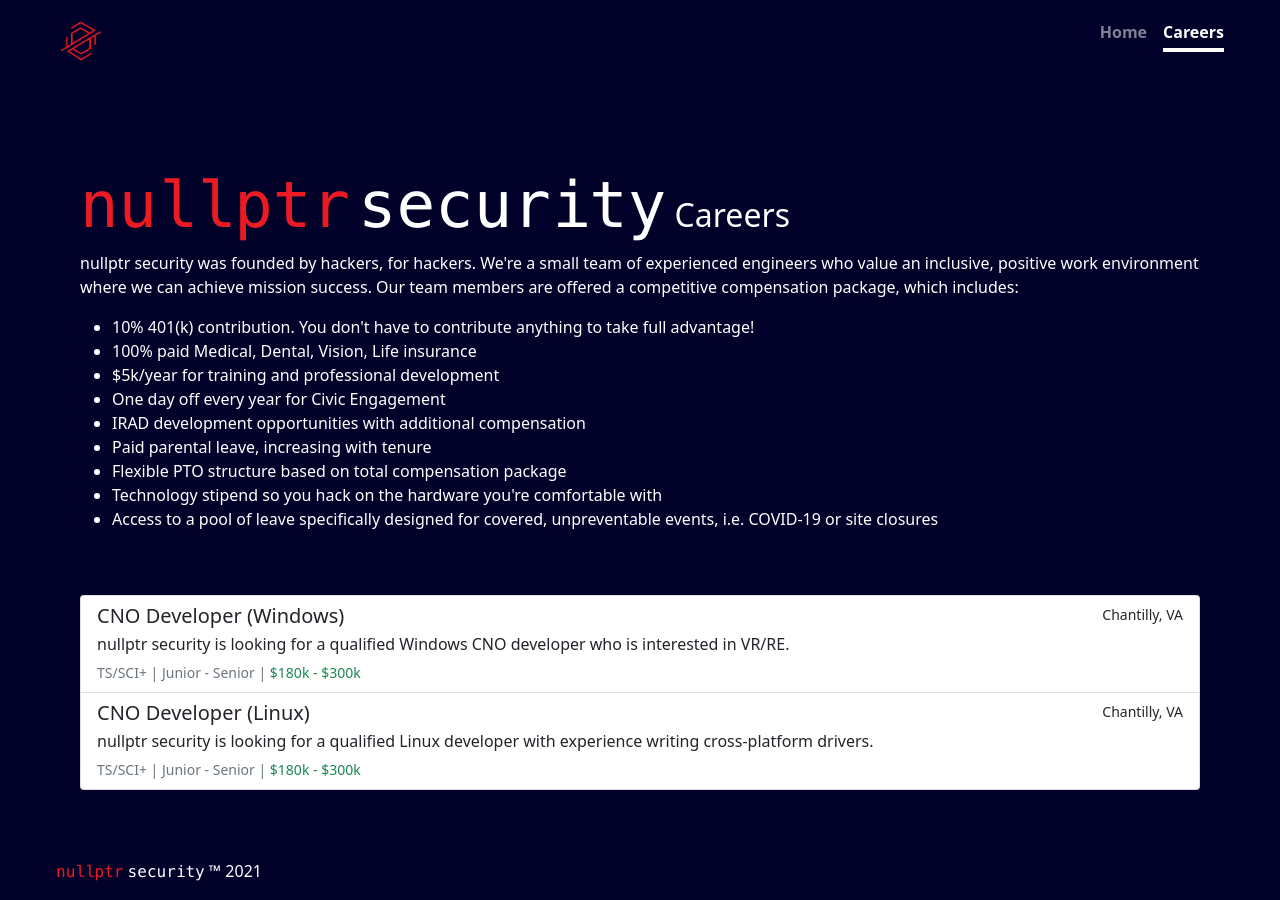
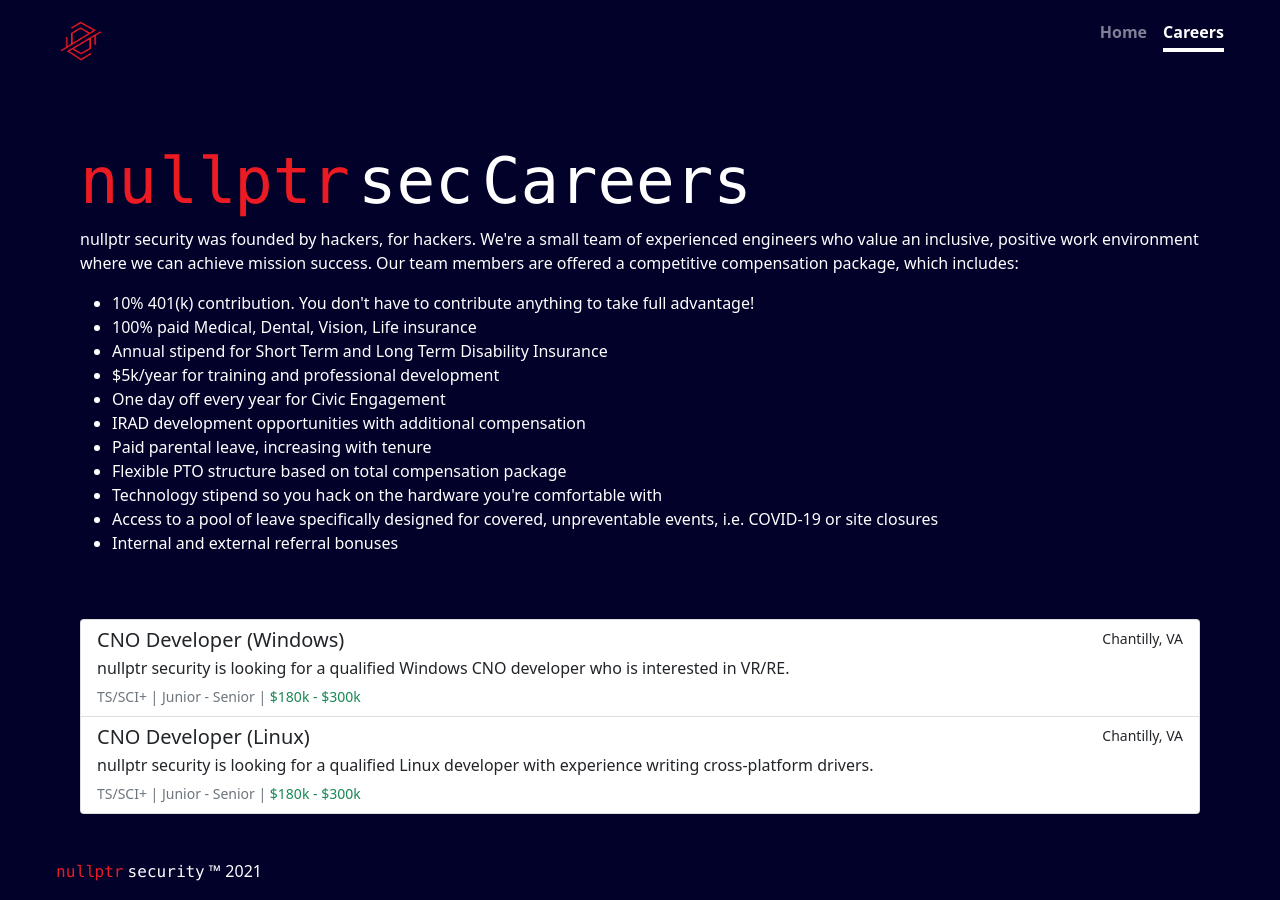
Before and after one commit to nullptrsec/nullptrsec.github.io, a Jekyll site: the page built from careers.html, in a window 1280 px wide. Built offline with Jekyll 4.4.1, drawn with Linux system fonts in a browser that asks for light colours; nearby versions of some CDN libraries.

Commit message:
Added disability insurance, referral bonus, and new career header

```diff
--- a/careers.html
+++ b/careers.html
@@ -4,11 +4,12 @@
 title: Careers
 ---
 <main role="main" class="pt-5 inner cover">
-    <h2><span class="company-name header nullptr">nullptr</span>&nbsp;<span class="company-name header security">security</span> Careers</h2>
+    <h2><span class="company-name header nullptr">nullptr</span>&nbsp;<span class="company-name header security">sec</span>&nbsp;<span class="company-name header security">Careers</span></h2>
     <p class="text-white company description">nullptr security was founded by hackers, for hackers. We're a small team of experienced engineers who value an inclusive, positive work environment where we can achieve mission success. Our team members are offered a competitive compensation package, which includes: </p>
     <ul class="text-white">
         <li>10% 401(k) contribution. You don't have to contribute anything to take full advantage!</li>
         <li>100% paid Medical, Dental, Vision, Life insurance</li>
+        <li>Annual stipend for Short Term and Long Term Disability Insurance</li>
         <li>$5k/year for training and professional development</li>
         <li>One day off every year for Civic Engagement</li>
         <li>IRAD development opportunities with additional compensation</li>
@@ -16,6 +17,7 @@
         <li>Flexible PTO structure based on total compensation package</li>
         <li>Technology stipend so you hack on the hardware you're comfortable with</li>
         <li>Access to a pool of leave specifically designed for covered, unpreventable events, i.e. COVID-19 or site closures</li>
+        <li>Internal and external referral bonuses</li>
     </ul>
     <div class="pt-5 list-group">
         <!--
```
